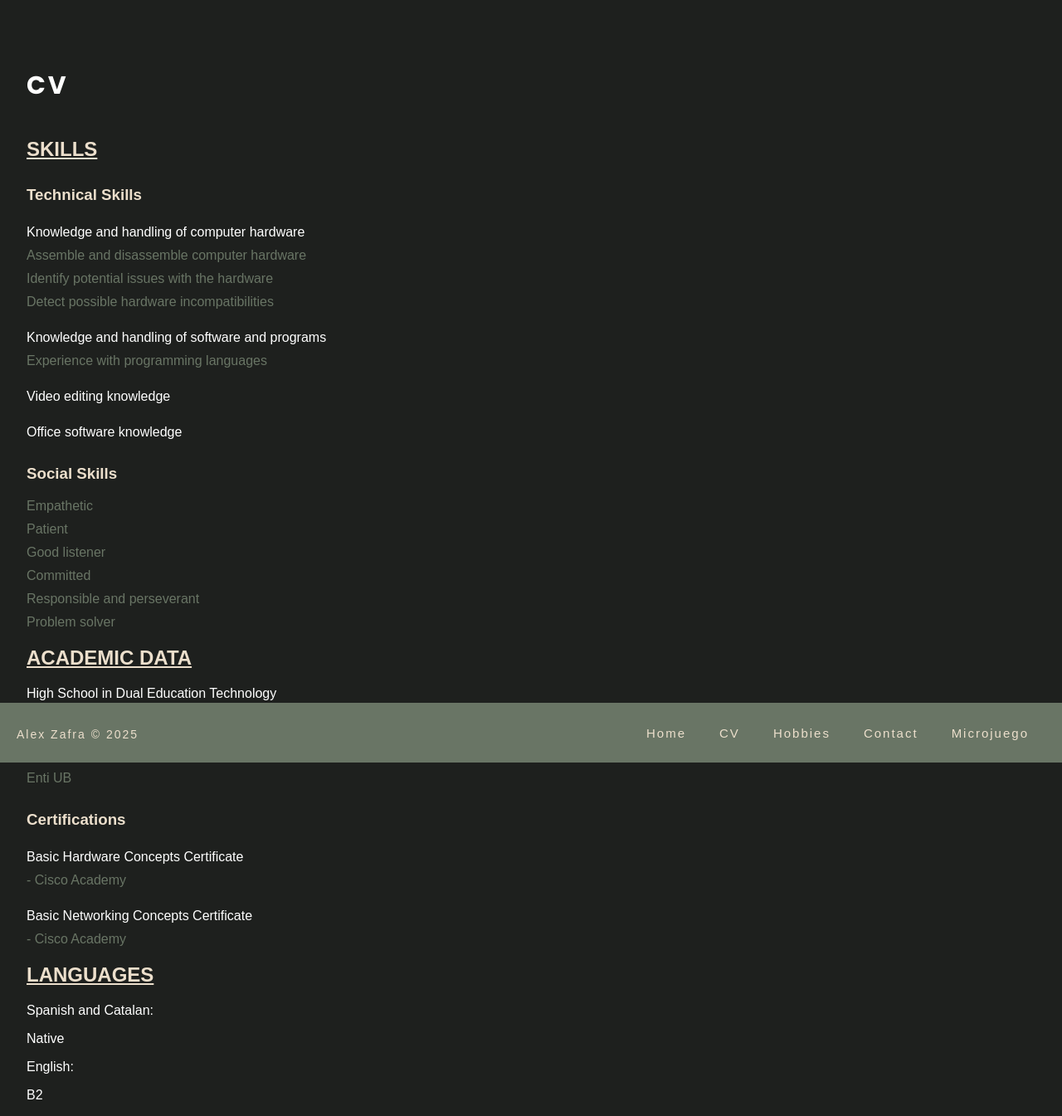
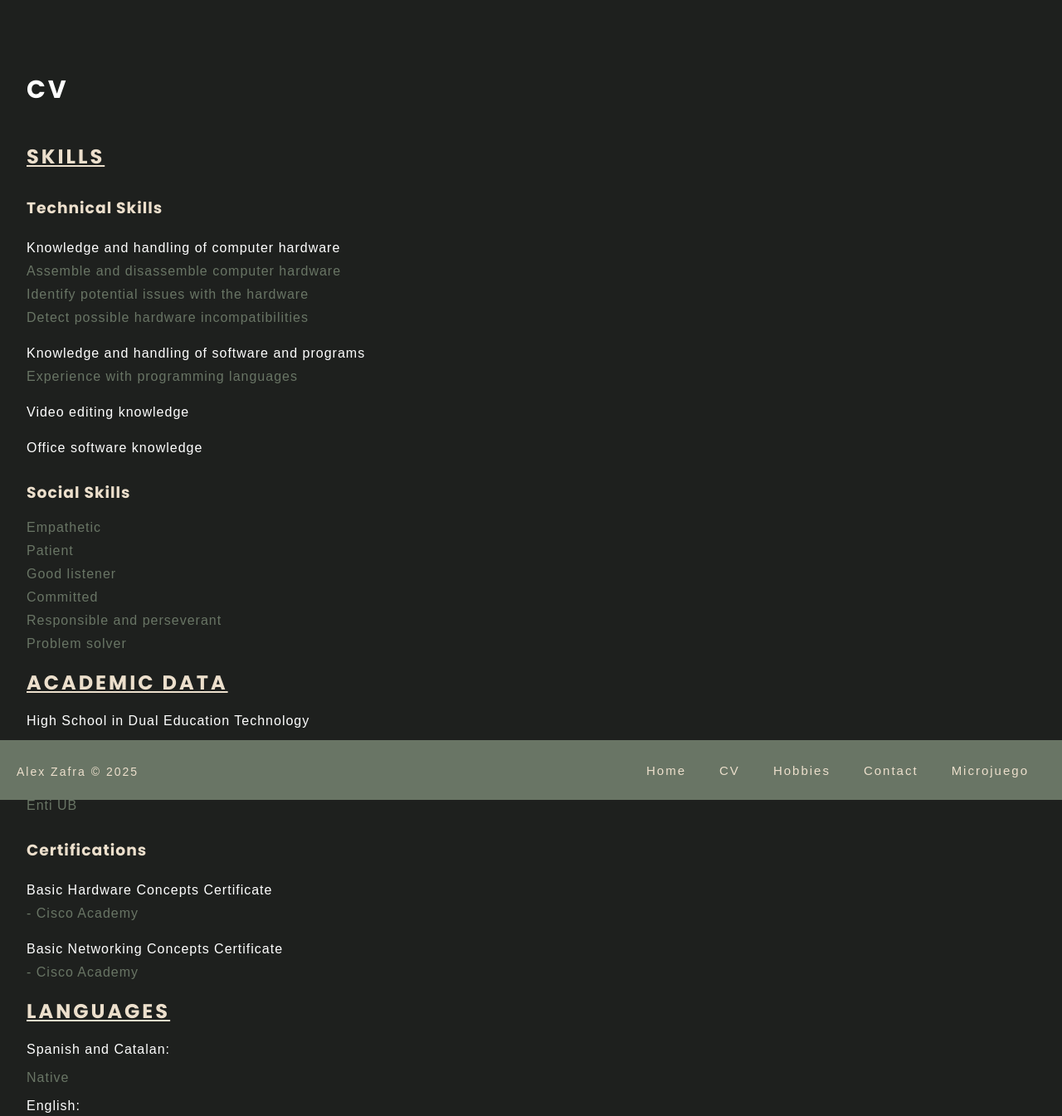
Before and after one commit to alexzz05/alexzz05.github.io, a plain HTML site: page cv.html in a window 1280 px wide. Shown: the top 1345 px of the page at 83% size. Drawn offline with Linux system fonts and the light colour scheme.

Commit message:
Update estilo_cv.css

```diff
--- a/estilo_cv.css
+++ b/estilo_cv.css
@@ -6,7 +6,7 @@ html{
 
 main {
     flex: 1;  /* Hace que el main ocupe el espacio restante entre header y footer */
-    min-height: calc(100vh - 100px);  /* Ajusta 100px según la altura de tu header y footer */
+    min-height: calc(105vh - 100px);  /* Ajusta 100px según la altura de tu header y footer */
 
 }
 
@@ -14,7 +14,7 @@ main {
 
 header h1{
     color: white;
-    margin-top: 250px;  /* Espacio para que el h1 no quede tapado por el nav fijo */
+    margin-top: 300px;  /* Espacio para que el h1 no quede tapado por el nav fijo */
     font-family: 'Poppins', sans-serif;  /* Aplica la fuente Poppins */
     font-weight: 700;  /* Negrita para destacar el título */
     font-size: 30px;  /* Tamaño más grande para resaltar */
@@ -25,11 +25,16 @@ header h1{
 h2{
     color: #ECDFCC;
     text-decoration: underline;
+    letter-spacing: 3px;
+    font-family: 'Poppins', sans-serif;  /* Aplica la fuente Poppins */
+
 }
 
 h3{
     color: #ECDFCC;
     margin-top: 30px;
+    font-family: 'Poppins', sans-serif;  /* Aplica la fuente Poppins */
+
 }
 
 body{
@@ -40,7 +45,7 @@ body{
     justify-content: center;
     font-family: Arial, sans-serif;
     height: 100%;  /* Ocupan el 100% de la ventana del navegador */
-
+    letter-spacing: 1px;
 }
 
 
@@ -67,11 +72,13 @@ p{
 
 }
 
-
 p:nth-of-type(3), p:nth-of-type(6){
     color: #697565;  /* Aplica el color verde al segundo y cuarto <p> */
 }
 
+p:nth-of-type(8), p:nth-of-type(10){
+    color: #697565;  /* Aplica el color verde al segundo y cuarto <p> */
+}
 
 footer {
     display: flex;                     /* Habilita flexbox */
```
